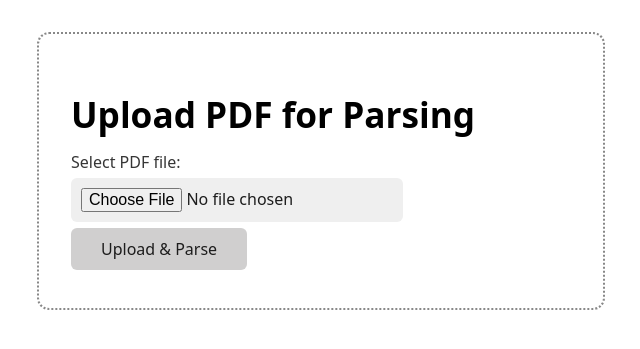
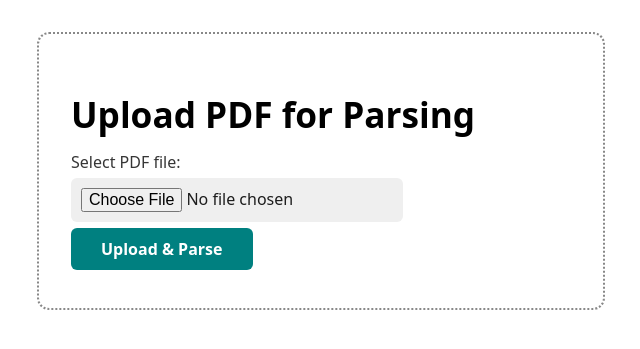
Before and after one commit to KabriAcid/pdfparser, a Flask app: template templates/index.html in a window 1280 px wide. Shown: the top 349 px of the page, without its empty margins (319-959 px from the left). Run offline with Flask 3, Linux system fonts and the light colour scheme; the template is opened without the code that fills it, so the values that code supplies are empty.

Commit message:
Add button styles for improved UI consistency

```diff
--- a/static/css/style.css
+++ b/static/css/style.css
@@ -6,3 +6,8 @@
   margin: 2rem auto;
   background: #fff;
 }
+button {
+    background-color: teal;
+    color: white;
+    font-weight: bold;
+}
```
